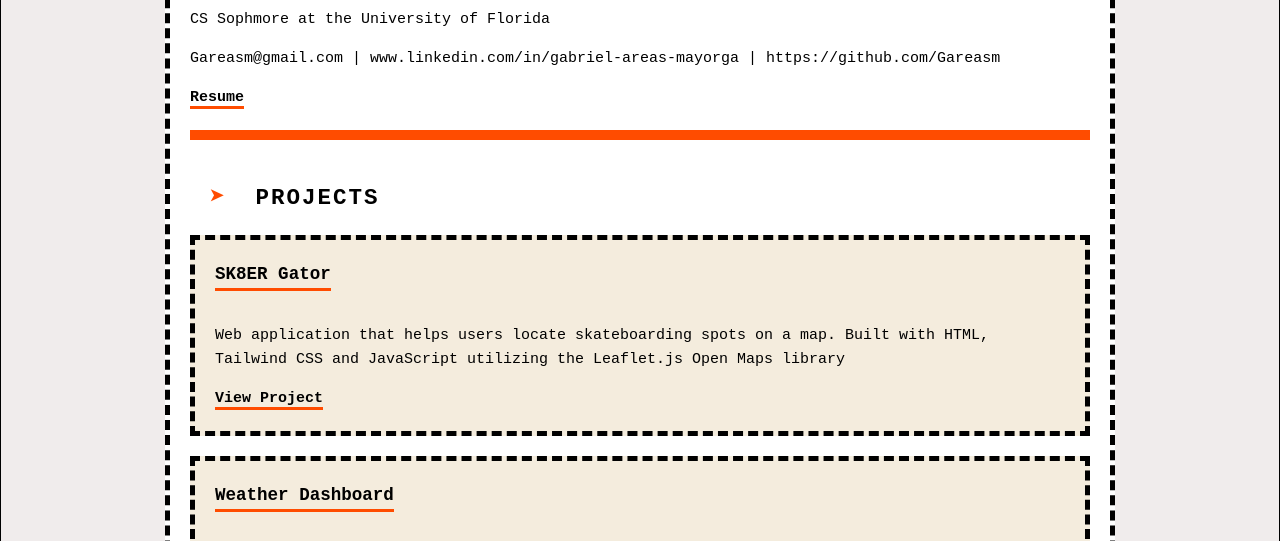
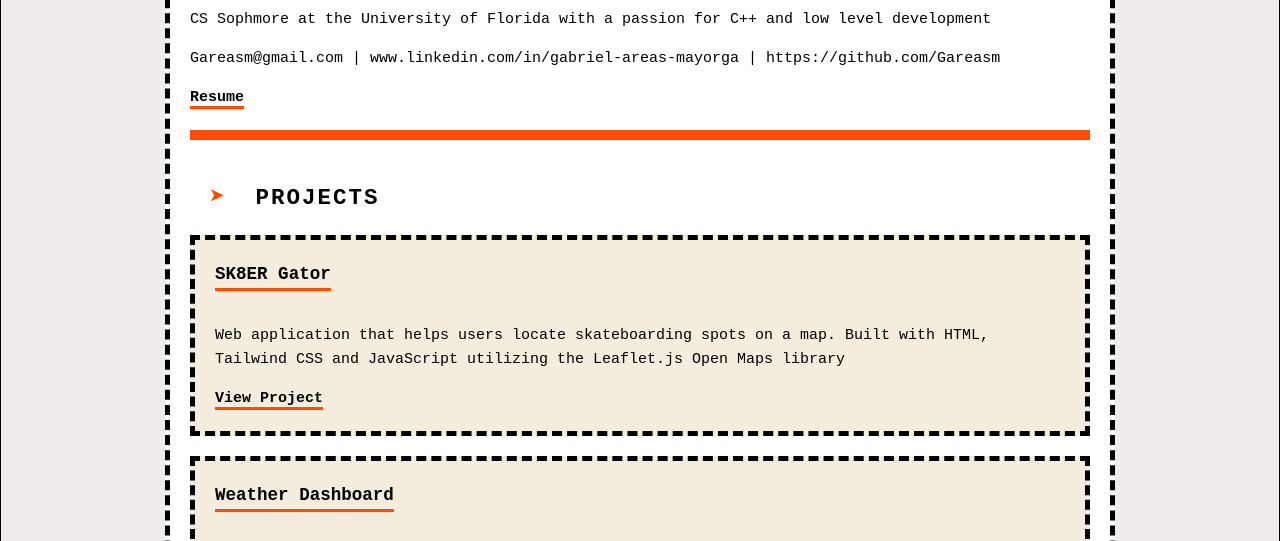
Before and after one commit to Gareasm/Gareasm.github.io, a website: page index.html in a window 1280 px wide. Shown: the part 209-750 px from the top of the page. Drawn offline with Linux system fonts and the light colour scheme.

Commit message:
Update index.html

```diff
--- a/index.html
+++ b/index.html
@@ -20,7 +20,7 @@
 <div class="insideBody">
 <header>
   <p>
-    CS Sophmore at the University of Florida
+    CS Sophmore at the University of Florida with a passion for C++ and low level development
   </p>
   <p>
    Gareasm@gmail.com | www.linkedin.com/in/gabriel-areas-mayorga |  https://github.com/Gareasm
```
